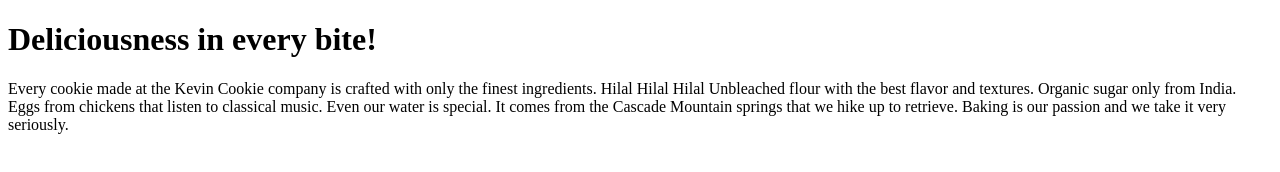
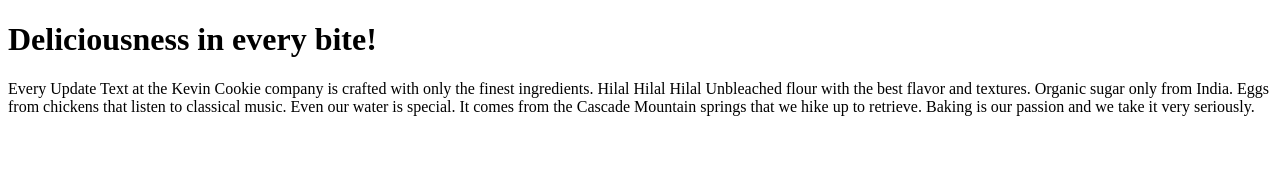
Before and after one commit to Hilala79/deneme, a plain HTML site: page index.htm in a window 1280 px wide. Drawn offline with Linux system fonts and the light colour scheme.

Commit message:
UpdateText branchindaki index.htm degistirildi

```diff
--- a/index.htm
+++ b/index.htm
@@ -3,7 +3,7 @@
 <body>
 
 <h1>Deliciousness in every bite!</h1>
-<p>Every cookie made at the Kevin Cookie company is crafted with only the finest ingredients. Hilal Hilal Hilal Unbleached flour with the best flavor and textures. Organic sugar only from India. Eggs from chickens that listen to classical music. Even our water is special. It comes from the Cascade Mountain springs that we hike up to retrieve. Baking is our passion and we take it very seriously.</p>
+<p>Every Update Text at the Kevin Cookie company is crafted with only the finest ingredients. Hilal Hilal Hilal Unbleached flour with the best flavor and textures. Organic sugar only from India. Eggs from chickens that listen to classical music. Even our water is special. It comes from the Cascade Mountain springs that we hike up to retrieve. Baking is our passion and we take it very seriously.</p>
 
 </body>
 </html>
```
